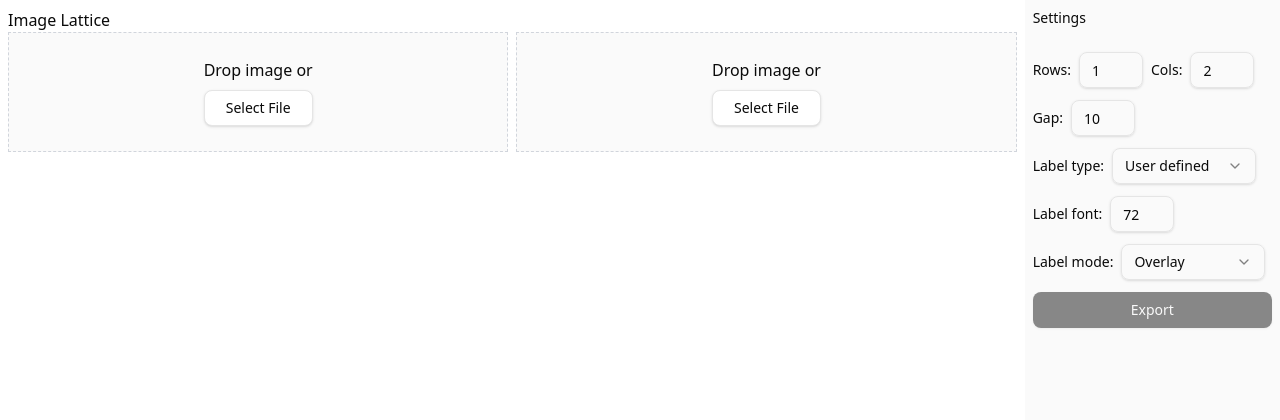
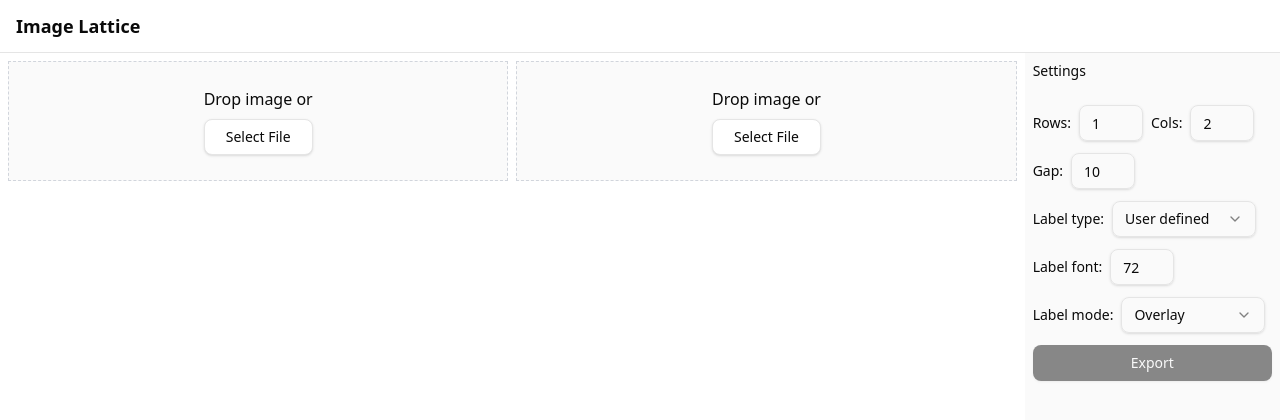
Before and after one commit to motonum/image-lattice, a React (Vite) app: page / in a window 1280 px wide. Shown: the top 420 px of the page. Built offline with nearby package versions, Linux system fonts and the light colour scheme.

Commit message:
feat: ヘッダー追加

```diff
--- a/src/App.tsx
+++ b/src/App.tsx
@@ -3,6 +3,7 @@ import { SidebarProvider } from "@/components/ui/sidebar";
 import useGrid from "@/hooks/useGrid";
 import type React from "react";
 import Grid from "./components/Grid";
+import Header from "./components/Header";
 
 export default function App() {
 	const {
@@ -29,20 +30,26 @@ export default function App() {
 	// Download is handled inside ExportDialog now.
 
 	return (
+		<div className="flex flex-col min-h-screen max-h-screen">
 			<SidebarProvider>
+				<div className="flex flex-col w-full">
+					<Header />
 					<div
-				className="flex min-h-screen grow"
-				onDragOver={(e: React.DragEvent<HTMLDivElement>) => e.preventDefault()}
+						// Use min-h-0 on the content row so children with h-full
+						// (the sidebar with `collapsible="none"`) do not inherit
+						// an extra viewport height. This keeps the sidebar height
+						// constrained to the visible content area below the header
+						// and prevents page-level vertical overflow.
+						className="flex grow min-h-0"
+						onDragOver={(e: React.DragEvent<HTMLDivElement>) =>
+							e.preventDefault()
+						}
 						onDrop={async (e: React.DragEvent<HTMLDivElement>) => {
 							e.preventDefault();
 							await handleFilesDrop(e.dataTransfer.files);
 						}}
 					>
-				<div className="mx-auto max-w-[1100px] w-full p-2">
-					<header>
-						<h1>Image Lattice</h1>
-					</header>
-
+						<div className="mx-auto max-w-[1100px] w-full p-2 overflow-scroll">
 							<Grid
 								rows={rows}
 								cols={cols}
@@ -71,6 +78,8 @@ export default function App() {
 							hasAnyImage={hasAnyImage}
 						/>
 					</div>
+				</div>
 			</SidebarProvider>
+		</div>
 	);
 }
--- /dev/null
+++ b/src/components/Header.tsx
@@ -0,0 +1,11 @@
+import React from "react";
+
+export default function Header() {
+	return (
+		<header className="bg-white/90 backdrop-blur-sm border-b">
+			<div className="w-full px-4 py-3">
+				<h1 className="text-lg font-semibold">Image Lattice</h1>
+			</div>
+		</header>
+	);
+}
```
Lines whose indentation alone changed are shown as unchanged.
